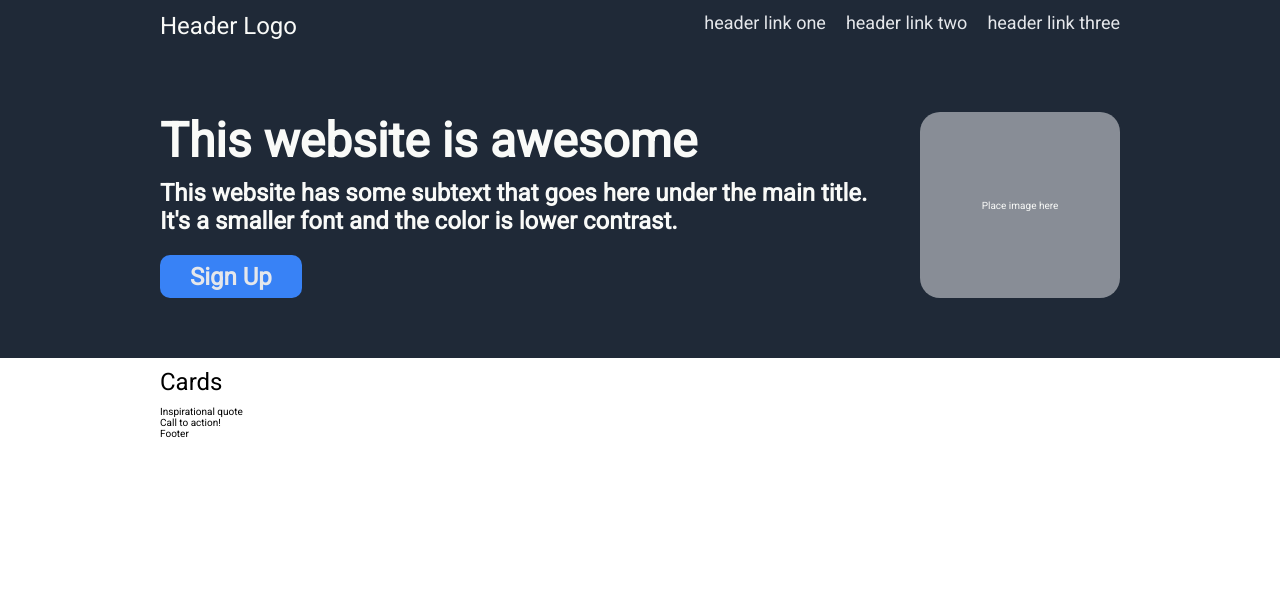
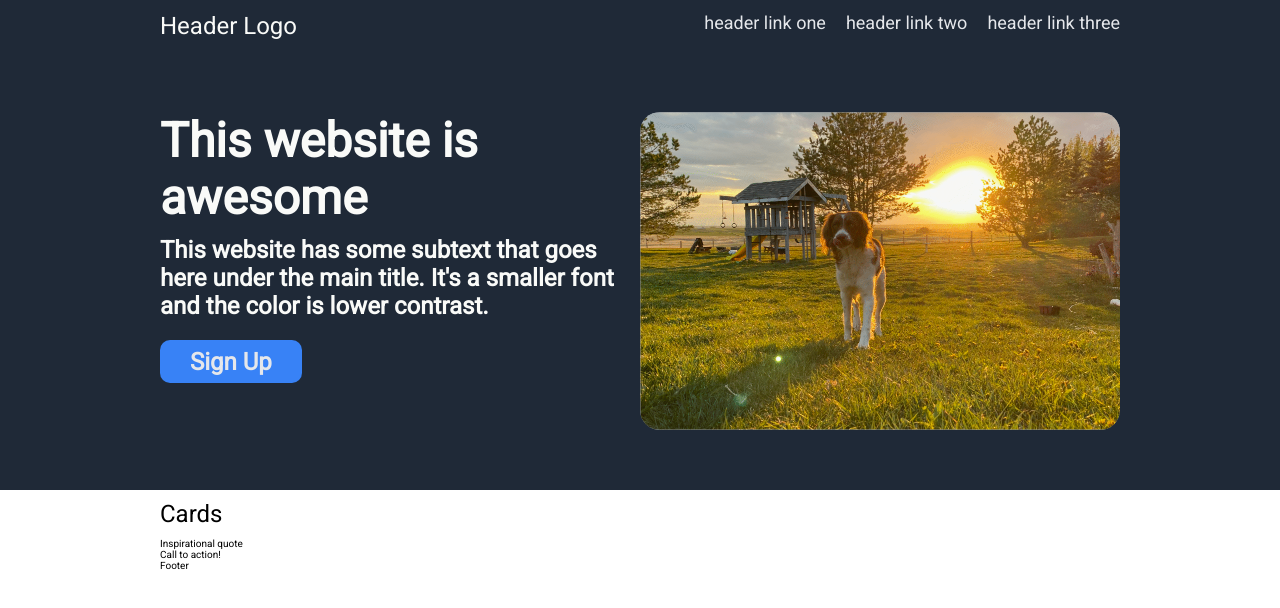
Before and after one commit to chartley1988/odin-landing-page, a plain HTML site: page index.html in a window 1280 px wide. Drawn offline with Linux system fonts and the light colour scheme.

Commit message:
Added image

```diff
--- a/index.html
+++ b/index.html
@@ -30,7 +30,7 @@
             <a class="signup" href="">Sign Up</a>
         </div>
 
-        <div class="hero-right-side">Place image here</div>
+        <img src="images/melba-dog.png" class="hero-right-side">
     </section>
 
     <section class="info-cards">
--- a/styles.css
+++ b/styles.css
@@ -57,9 +57,12 @@ header {
 
 .hero-right-side {
     display: flex;
+    width: 50%;
+    flex-shrink: none;
+    height: auto;
     justify-content: center;
     align-items: center;
-    min-width: 200px;
+    align-self: center;
     color: #F9FAF8;
     border-radius: 2rem;
     background-color: #e5e7eb87;
```
